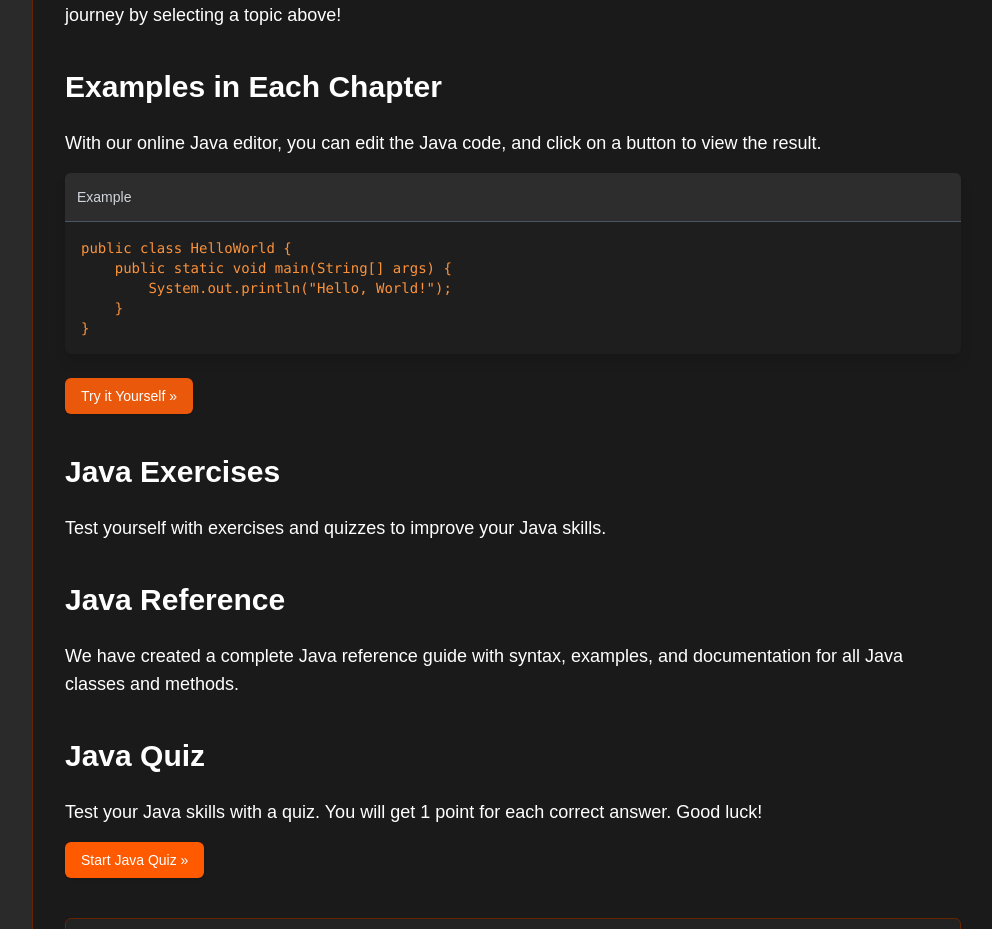
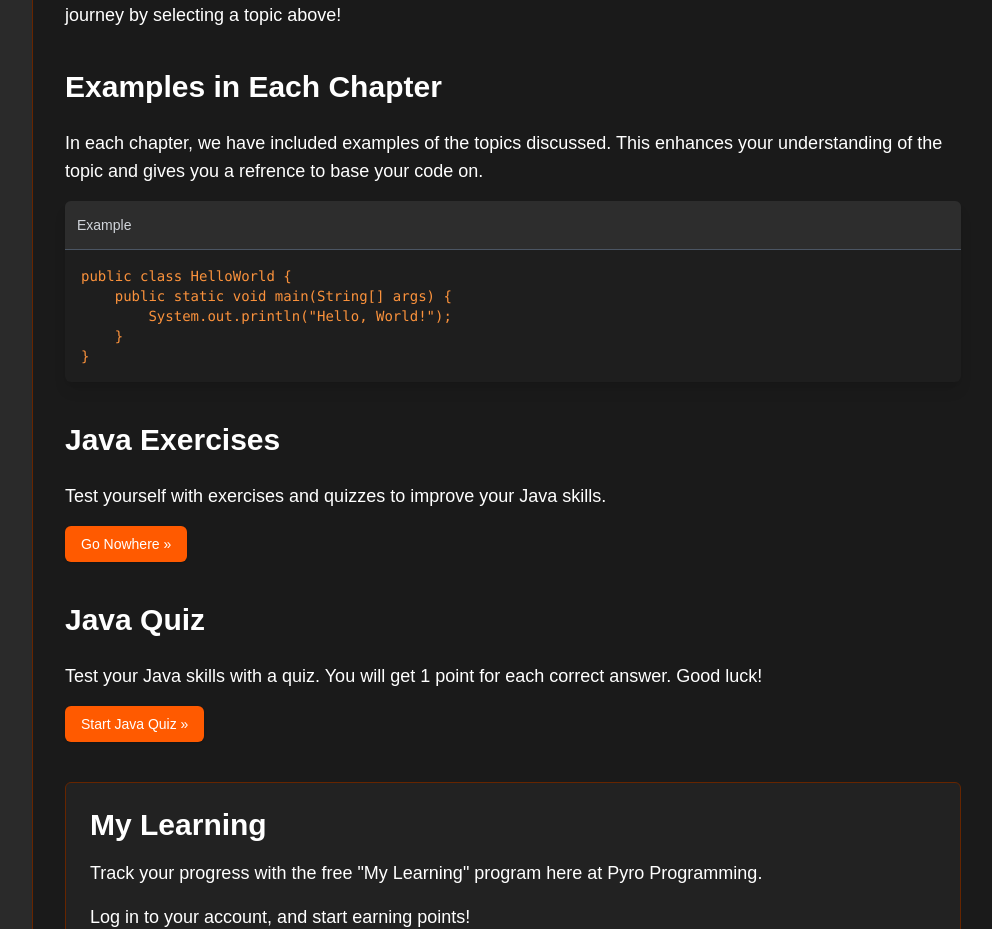
Before and after one commit to 321EZ123/PyroProgramming, a Next.js app: page /tutorials/java in a window 1280 px wide. Shown: the part 960-1889 px from the top of the page, without its empty margins (287-1279 px from the left). Built offline with nearby package versions, Linux system fonts and the light colour scheme.

Commit message:
Update page.tsx

```diff
--- a/src/app/tutorials/java/page.tsx
+++ b/src/app/tutorials/java/page.tsx
@@ -34,7 +34,7 @@ export default function JavaTutorialHome() {
       <div className="mb-10">
         <h2 className="text-3xl font-bold mb-6">Examples in Each Chapter</h2>
         <p className="text-lg mb-4">
-          With our online Java editor, you can edit the Java code, and click on a button to view the result.
+          In each chapter, we have included examples of the topics discussed. This enhances your understanding of the topic and gives you a refrence to base your code on.
         </p>
         <div className="bg-[#1E1E1E] rounded-md overflow-hidden shadow-lg mb-6">
           <div className="bg-[#2D2D2D] p-3 border-b border-gray-600">
@@ -50,9 +50,6 @@ export default function JavaTutorialHome() {
             </pre>
           </div>
         </div>
-        <Button className="bg-orange-600 hover:bg-orange-700 text-white">
-          Try it Yourself »
-        </Button>
       </div>
 
       <div className="mb-10">
@@ -60,13 +57,9 @@ export default function JavaTutorialHome() {
         <p className="text-lg mb-4">
           Test yourself with exercises and quizzes to improve your Java skills.
         </p>
-      </div>
-
-      <div className="mb-10">
-        <h2 className="text-3xl font-bold mb-6">Java Reference</h2>
-        <p className="text-lg mb-4">
-          We have created a complete Java reference guide with syntax, examples, and documentation for all Java classes and methods.
-        </p>
+        <Button className="bg-primary hover:bg-primary/90 text-white">
+          Go Nowhere »
+        </Button>
       </div>
 
       <div className="mb-10">
```
